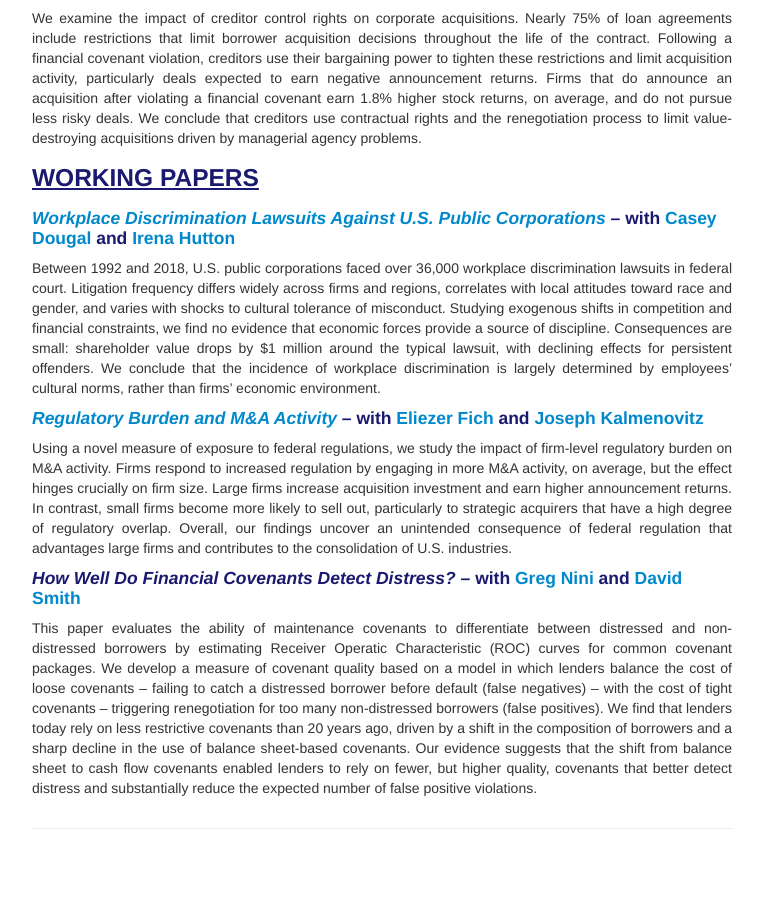
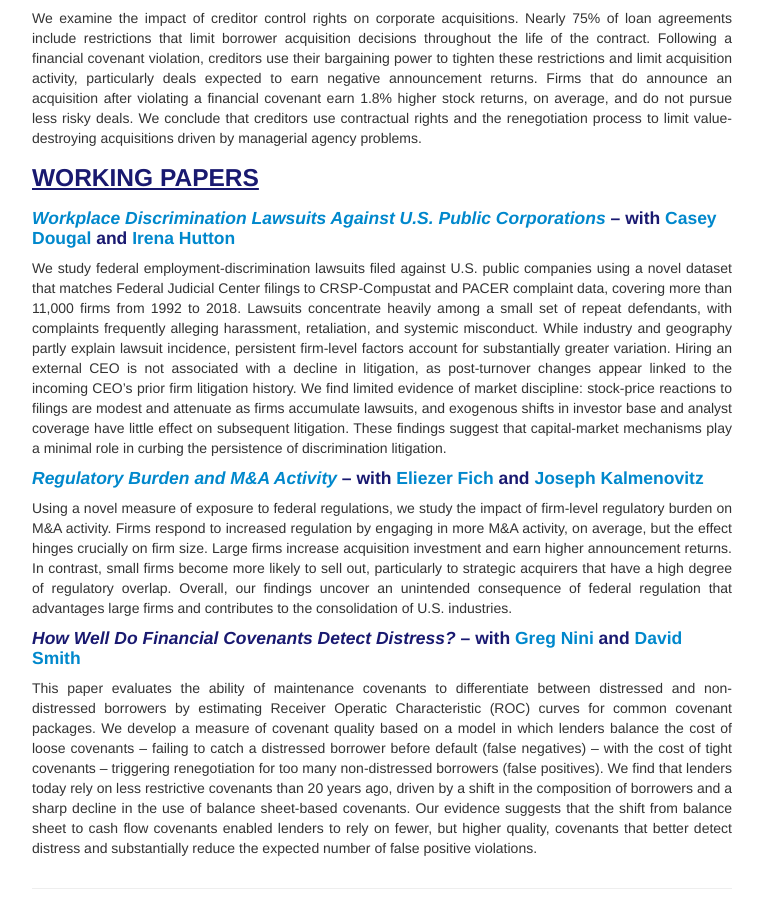
Before and after one commit to ThomasPGriffin/thomaspgriffin.github.io, a Jekyll site: the page built from pages/research.md, in a window 1280 px wide and 900 px high, scrolled down 854 px. Shown: the whole window, without its empty margins (258-1021 px from the left). Built offline with Jekyll 4.4.1, drawn with Linux system fonts in a browser that asks for light colours; before the commit the page ends 1714 px from its top, so only the background shows below that.

Commit message:
Update research.md

```diff
--- a/pages/research.md
+++ b/pages/research.md
@@ -30,7 +30,7 @@ We examine the impact of creditor control rights on corporate acquisitions. Near
 
 #### *[Workplace Discrimination Lawsuits Against U.S. Public Corporations]({{ BASE_PATH}}/pages/corporate_discrimination_20260422.pdf)* – with <a href="https://business.fsu.edu/person/casey-dougal">Casey Dougal</a> and <a href="https://business.fsu.edu/person/irena-hutton">Irena Hutton</a>
 <div align="justify">
-Between 1992 and 2018, U.S. public corporations faced over 36,000 workplace discrimination lawsuits in federal court. Litigation frequency differs widely across firms and regions, correlates with local attitudes toward race and gender, and varies with shocks to cultural tolerance of misconduct. Studying exogenous shifts in competition and financial constraints, we find no evidence that economic forces provide a source of discipline. Consequences are small: shareholder value drops by $1 million around the typical lawsuit, with declining effects for persistent offenders. We conclude that the incidence of workplace discrimination is largely determined by employees’ cultural norms, rather than firms’ economic environment.
+We study federal employment-discrimination lawsuits filed against U.S. public companies using a novel dataset that matches Federal Judicial Center filings to CRSP-Compustat and PACER complaint data, covering more than 11,000 firms from 1992 to 2018. Lawsuits concentrate heavily among a small set of repeat defendants, with complaints frequently alleging harassment, retaliation, and systemic misconduct. While industry and geography partly explain lawsuit incidence, persistent firm-level factors account for substantially greater variation. Hiring an external CEO is not associated with a decline in litigation, as post-turnover changes appear linked to the incoming CEO’s prior firm litigation history. We find limited evidence of market discipline: stock-price reactions to filings are modest and attenuate as firms accumulate lawsuits, and exogenous shifts in investor base and analyst coverage have little effect on subsequent litigation. These findings suggest that capital-market mechanisms play a minimal role in curbing the persistence of discrimination litigation.
 </div>
 
 #### *[Regulatory Burden and M&A Activity]({{ BASE_PATH}}/pages/RegMergers_20250610.pdf)* – with <a href="https://www.lebow.drexel.edu/people/eliezerfich">Eliezer Fich</a> and <a href="https://sites.google.com/view/jkalmenovitz/home">Joseph Kalmenovitz</a>
```
